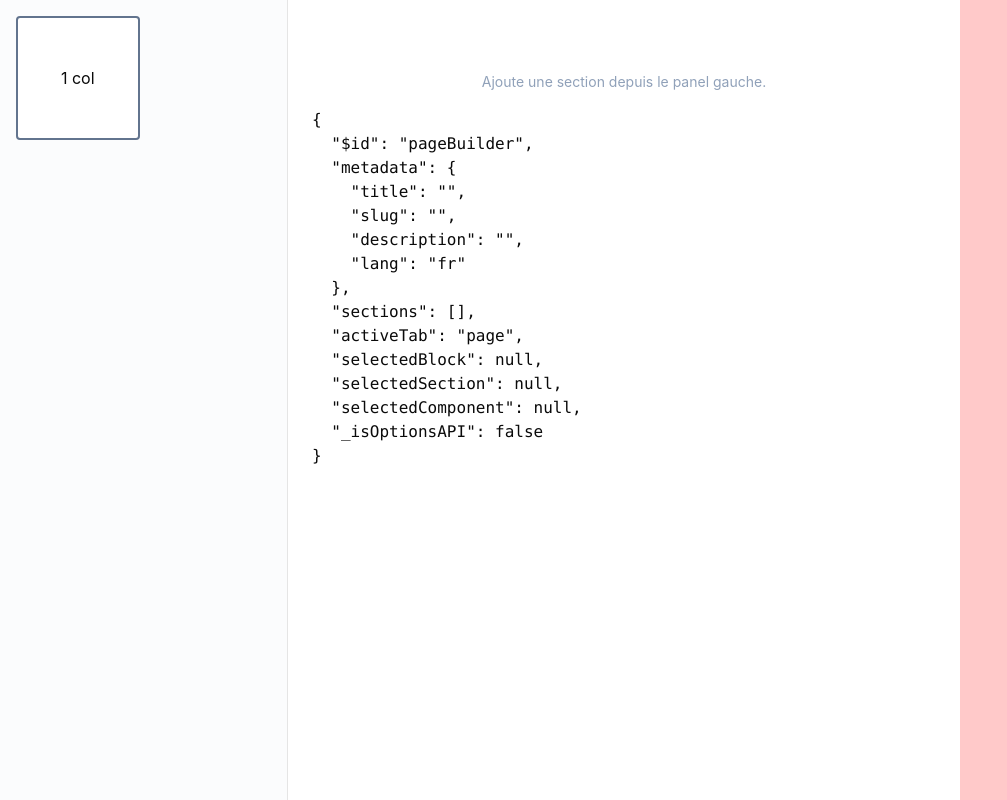
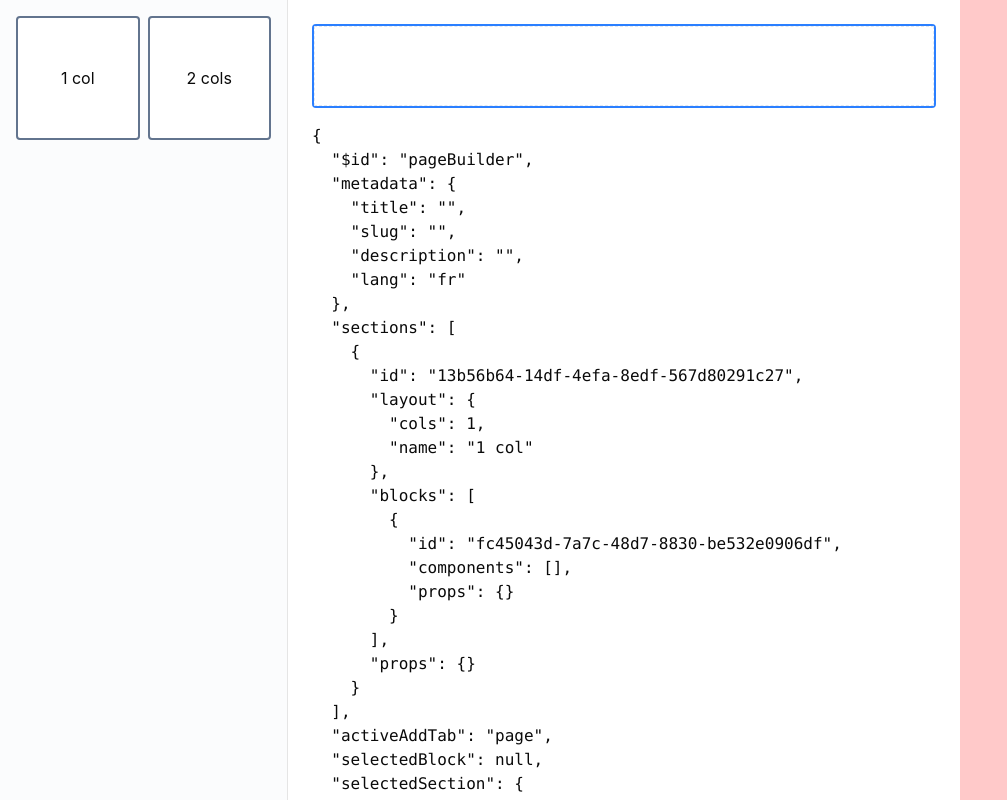
Before and after one commit to lucentis-lab/tower, a Vue app: page / in a window 1280 px wide. Both pictures are taken after a click on the element "1 col". Shown: the whole page, without its empty margins (0-1007 px from the left). Built offline with nearby package versions, Linux system fonts and the light colour scheme; the HTML template or start-up script is replaced by a standard one.

Commit message:
add block: made block for section depends on section's layout. made them selectionable

```diff
--- /dev/null
+++ b/src/components/BlockPreview.vue
@@ -0,0 +1,25 @@
+<script setup lang="ts">
+import { computed } from 'vue'
+import { usePageBuilderStore } from '@/store/pageBuilder'
+import { useBlock } from '@/composables/useBlock'
+import type { Block } from '@/types'
+
+const props = defineProps<{ block: Block }>()
+const store = usePageBuilderStore()
+const { selectBlock } = useBlock()
+
+const isSelected = computed(() => store.selectedBlock?.id === props.block.id)
+</script>
+
+<template>
+  <div
+    class="border border-dashed transition-colors cursor-pointer"
+    :class="[
+      isSelected
+        ? 'border-green-500 bg-green-50/50'
+        : 'border-slate-200 hover:border-slate-400 hover:bg-slate-50',
+      { 'min-h-20': !block.components.length }
+    ]"
+    @click="selectBlock(block)"
+  />
+</template>
--- a/src/components/SectionPreview.vue
+++ b/src/components/SectionPreview.vue
@@ -1,7 +1,11 @@
 <script setup lang="ts">
 import { computed } from 'vue'
 import { Trash2 } from 'lucide-vue-next'
+import BlockPreview from '@/components/BlockPreview.vue'
 import { usePageBuilderStore } from '@/store/pageBuilder'
+import { useSection } from '@/composables/useSection'
+
+const { selectSection } = useSection()
 import type { Section } from '@/types'
 
 const props = defineProps<{ section: Section }>()
@@ -15,6 +19,7 @@ const isSelected = computed(() => store.selectedSection?.id === props.section.id
   <div
     class="group relative border-2 rounded transition-colors"
     :class="isSelected ? 'border-blue-500' : 'border-slate-200 hover:border-slate-400'"
+    @click="selectSection(section)"
   >
     <div class="absolute top-2 right-2 flex items-center gap-1 z-10 opacity-0 group-hover:opacity-100 transition-opacity">
       <span class="text-xs bg-slate-100 text-slate-500 font-mono px-2 py-0.5 rounded">
@@ -32,10 +37,10 @@ const isSelected = computed(() => store.selectedSection?.id === props.section.id
       class="grid"
       :style="{ gridTemplateColumns: `repeat(${section.layout.cols}, 1fr)` }"
     >
-      <div
+      <BlockPreview
         v-for="block in section.blocks"
         :key="block.id"
-        class="border border-dashed border-slate-200 min-h-20"
+        :block="block"
       />
     </div>
   </div>
--- /dev/null
+++ b/src/composables/useBlock.ts
@@ -0,0 +1,23 @@
+import { usePageBuilderStore } from '@/store/pageBuilder'
+import type { Block } from '@/types'
+import { v4 as uuid } from 'uuid'
+
+export function useBlock() {
+  const store = usePageBuilderStore()
+
+  function createBlock(): Block {
+    return {
+      id: uuid(),
+      components: [],
+      props: {},
+    }
+  }
+
+  function selectBlock(block: Block): void {
+    store.selectedBlock = block
+  }
+
+  return {
+    createBlock, selectBlock
+  }
+}
--- a/src/composables/useSection.ts
+++ b/src/composables/useSection.ts
@@ -1,18 +1,14 @@
 // composables/useSection.ts
 import { usePageBuilderStore } from '@/store/pageBuilder'
-import type { Layout, Block, Section } from '@/types'
+import type { Layout, Section } from '@/types'
 import { v4 as uuid } from 'uuid'
+
+import { useBlock } from '@/composables/useBlock'
+
 
 export function useSection() {
   const store = usePageBuilderStore()
-
-  function createBlock(): Block {
-    return {
-      id: uuid(),
-      components: [],
-      props: {},
-    }
-  }
+  const { createBlock } = useBlock()
 
   function createSection(payload: Layout): void {
     const section: Section = {
@@ -26,5 +22,9 @@ export function useSection() {
     store.selectedSection = section
   }
 
-  return { createSection }
+  function selectSection(section: Section): void {
+    store.selectedSection = section
+  }
+
+  return { createSection, selectSection }
 }
--- a/src/store/pageBuilder.ts
+++ b/src/store/pageBuilder.ts
@@ -16,7 +16,7 @@ export const usePageBuilderStore = defineStore('pageBuilder', () => {
 
   const metadata = ref<Metadata>(DEFAULT_METADATA)
   const sections = ref<Section[]>([])
-  const activeTab = ref<TabPanel>('page')
+  const activeAddTab = ref<TabPanel>('page')
   const selectedSection = ref<Section | null>(null)
   const selectedBlock = ref<Block | null>(null)
   const selectedComponent = ref<Component | null>(null)
@@ -41,7 +41,7 @@ export const usePageBuilderStore = defineStore('pageBuilder', () => {
 
   return {
     //state
-    metadata, sections, activeTab, selectedBlock, selectedSection, selectedComponent,
+    metadata, sections, activeAddTab, selectedBlock, selectedSection, selectedComponent,
     // actions
     addSection, removeSection
   }
--- a/src/utils/section.ts
+++ b/src/utils/section.ts
@@ -2,5 +2,9 @@ export const sections = [
   {
     cols: 1,
     name: '1 col'
+  },
+  {
+    cols: 2,
+    name: '2 cols'
   }
 ]
```
